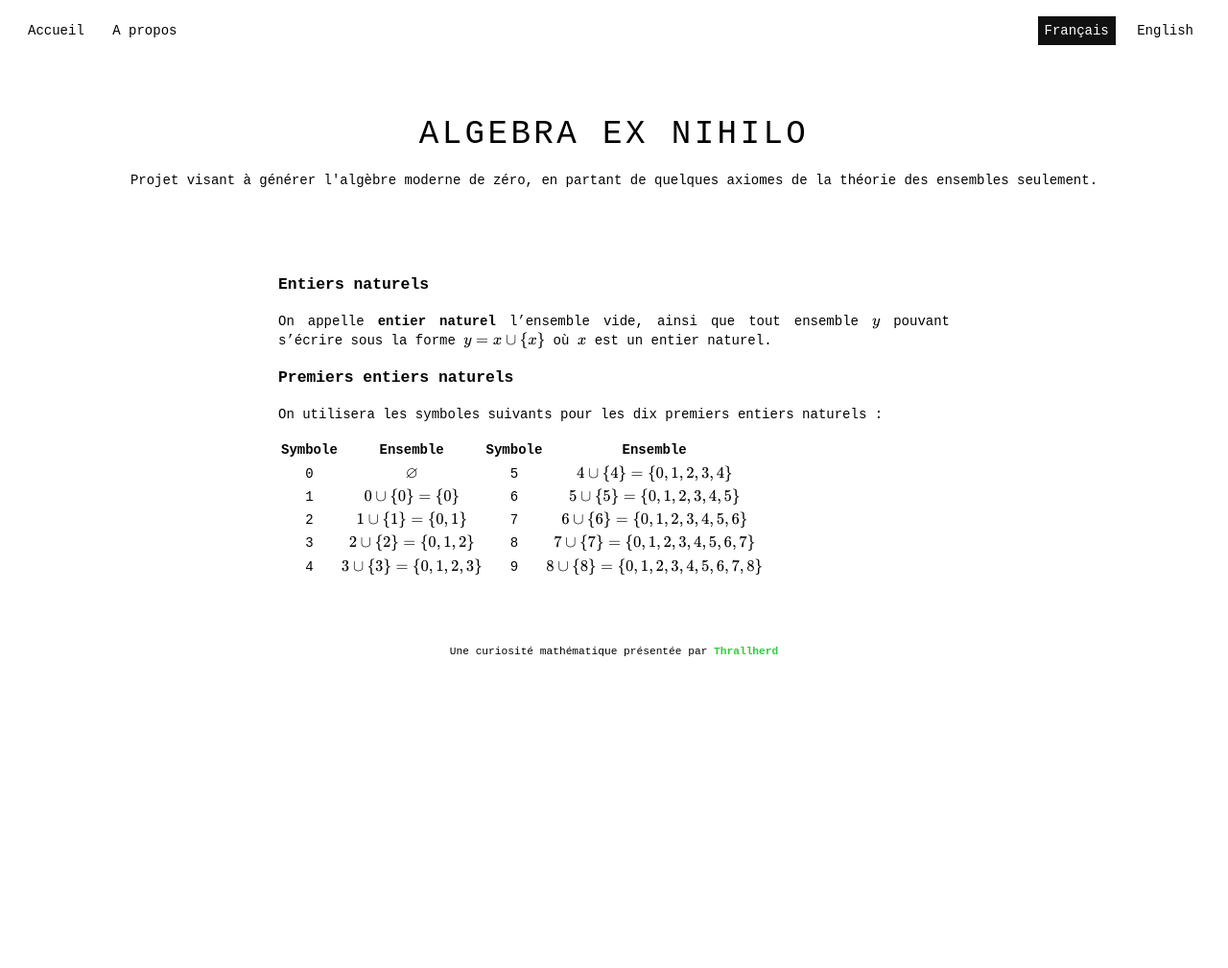
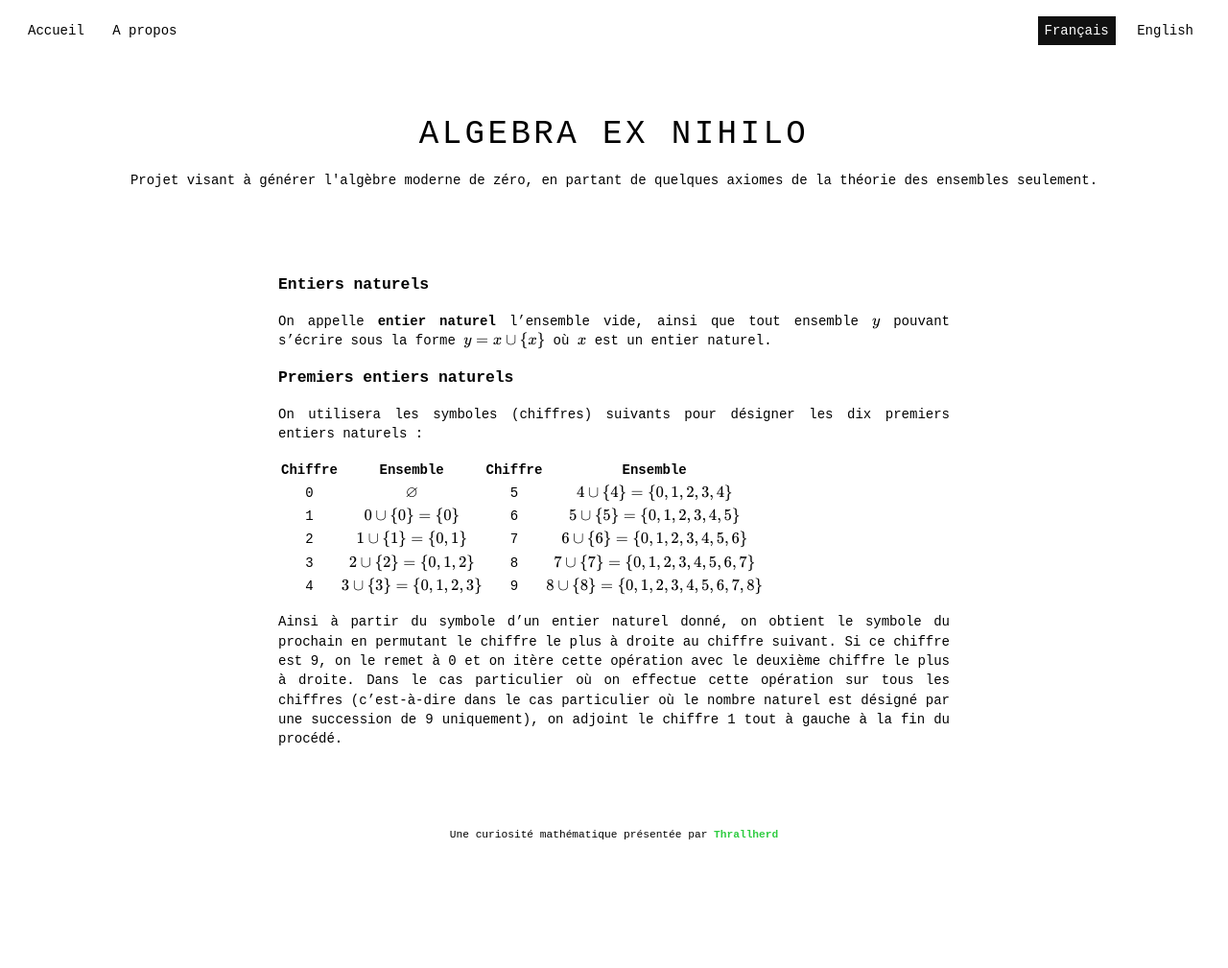
Before and after one commit to Thrallherd/AlgebraExNihilo, a Jekyll site: the page built from set_res2.md, in a window 1280 px wide. Shown: the whole page at 96% size. Built offline with Jekyll 4.4.1, drawn with Linux system fonts in a browser that asks for light colours; formulas are drawn with MathJax 3; before the commit the page ends 900 px from its top, so only the background shows below that.

Commit message:
Update set_res2.md

```diff
--- a/set_res2.md
+++ b/set_res2.md
@@ -11,12 +11,14 @@
 On appelle **entier naturel** l'ensemble vide, ainsi que tout ensemble $$y$$ pouvant s'écrire sous la forme $$y = x \cup \{ x \}$$ où $$x$$ est un entier naturel.
 
 ### Premiers entiers naturels
-On utilisera les symboles suivants pour les dix premiers entiers naturels :
+On utilisera les symboles (chiffres) suivants pour désigner les dix premiers entiers naturels :
 
-| Symbole | Ensemble | Symbole | Ensemble |
+| Chiffre | Ensemble | Chiffre | Ensemble |
 | :-----: | :------: | :-----: | :------: |
 | 0 | $$\varnothing$$ | 5 | $$4 \cup \{ 4 \} = \{ 0, 1, 2, 3, 4 \}$$ |
 | 1 | $$0 \cup \{ 0 \} = \{ 0 \}$$ | 6 | $$5 \cup \{ 5 \} = \{ 0, 1, 2, 3, 4, 5 \}$$ |
 | 2 | $$1 \cup \{ 1 \} = \{ 0, 1 \}$$ | 7 | $$6 \cup \{ 6 \} = \{ 0, 1, 2, 3, 4, 5, 6 \}$$ |
 | 3 | $$2 \cup \{ 2 \} = \{ 0, 1, 2 \}$$ | 8 | $$7 \cup \{ 7 \} = \{ 0, 1, 2, 3, 4, 5, 6, 7 \}$$ |
 | 4 | $$3 \cup \{ 3 \} = \{ 0, 1, 2, 3 \}$$ | 9 | $$8 \cup \{ 8 \} = \{ 0, 1, 2, 3, 4, 5, 6, 7, 8 \}$$ |
+
+Ainsi à partir du symbole d'un entier naturel donné, on obtient le symbole du prochain en permutant le chiffre le plus à droite au chiffre suivant. Si ce chiffre est 9, on le remet à 0 et on itère cette opération avec le deuxième chiffre le plus à droite. Dans le cas particulier où on effectue cette opération sur tous les chiffres (c'est-à-dire dans le cas particulier où le nombre naturel est désigné par une succession de 9 uniquement), on adjoint le chiffre 1 tout à gauche à la fin du procédé.
```
